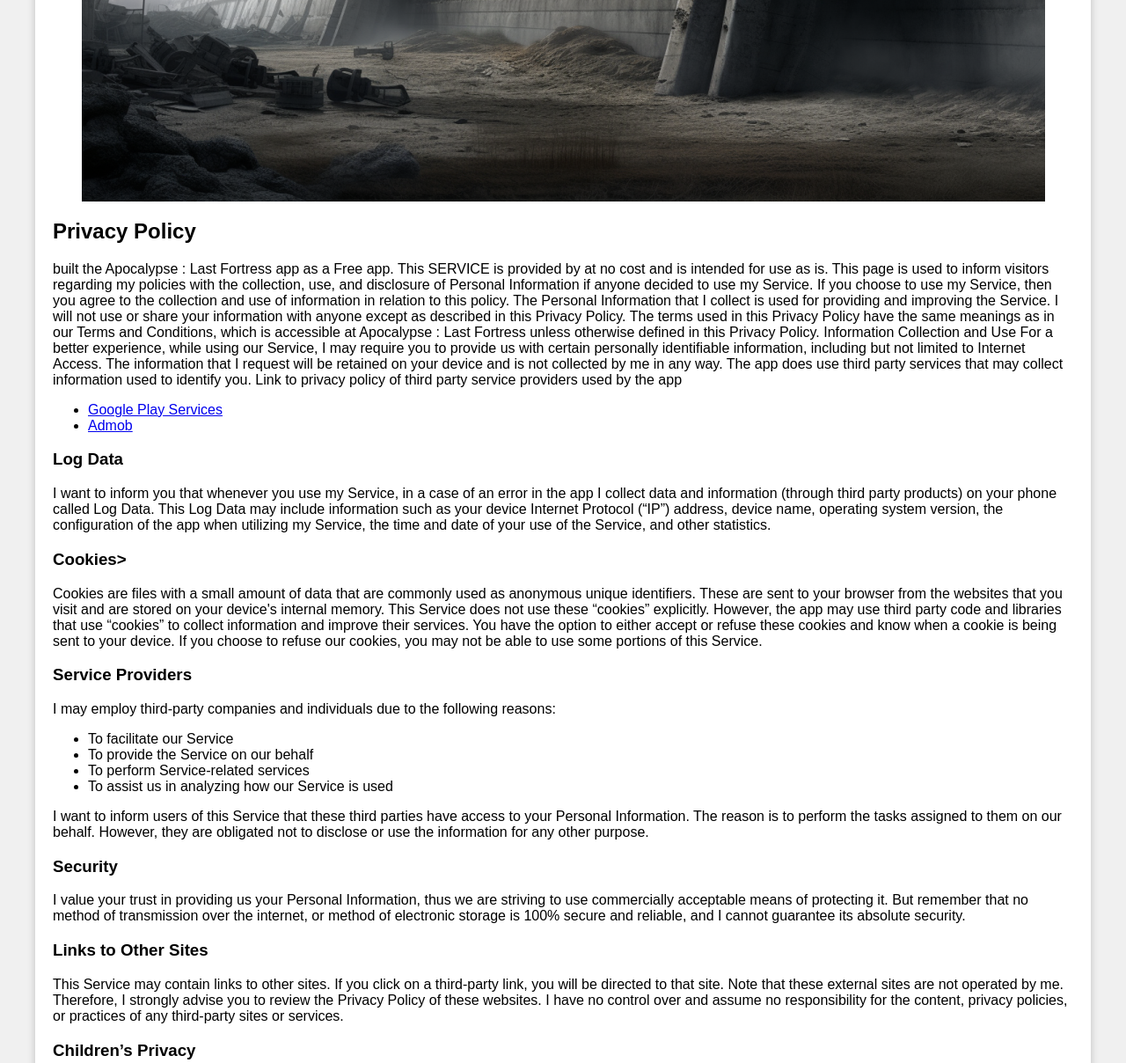
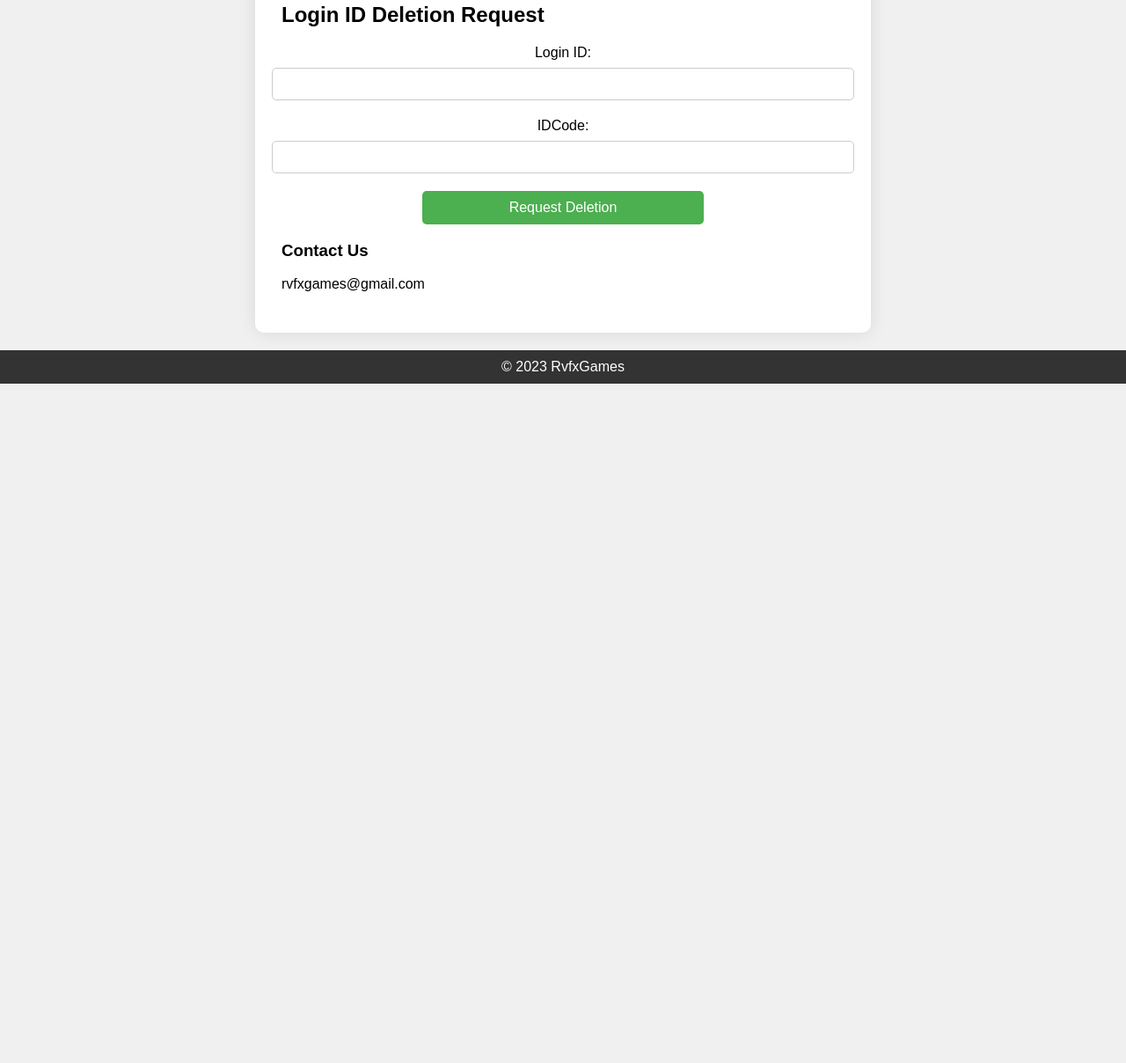
Before and after one commit to rvfxGames/rvfxGames, a plain HTML site: page privacyPolicy.html in a window 1280 px wide. Shown: the part 556-1764 px from the top of the page at 88% size. After the commit the page ends 992 px from the top, so only its background shows below. Drawn offline with Linux system fonts and the light colour scheme.

Commit message:
Update privacyPolicy.html

```diff
--- a/privacyPolicy.html
+++ b/privacyPolicy.html
@@ -3,7 +3,7 @@
 <head>
     <meta charset="UTF-8">
     <meta name="viewport" content="width=device-width, initial-scale=1.0">
-    <title>PrivacyPolicy</title>
+    <title>DataDeleteRequest</title>
     <style>
         body {
             font-family: Arial, sans-serif;
@@ -11,132 +11,94 @@
             padding: 0;
             background-color: #f0f0f0;
         }
-
         header {
             background-color: #333;
             color: #fff;
             text-align: center;
             padding: 20px;
         }
-
         .container {
-            max-width: 1200px;
+            max-width: 700px;
             margin: 0 auto;
             padding: 20px;
         }
-
         .page-content {
             background-color: #fff;
-            padding: 20px;
-            border-radius: 5px;
-            box-shadow: 0 0 10px rgba(0, 0, 0, 0.2);
+            padding: 30px;
+            border-radius: 10px;
+            box-shadow: 0 0 20px rgba(0, 0, 0, 0.1);
         }
-
         footer {
             background-color: #333;
             color: #fff;
             text-align: center;
             padding: 10px;
         }
-
-	.header-image {
-            max-width: 100%;
+        form {
+            display: flex;
+            flex-direction: column;
+            align-items: center;
+        }
+        label {
+            margin-bottom: 8px;
+        }
+        input[type="text"] {
+            width: 100%;
+            padding: 10px;
+            margin-bottom: 20px;
+            border: 1px solid #ccc;
+            border-radius: 5px;
+        }
+        input[type="submit"] {
+            width: 50%;
+            padding: 10px;
+            border: none;
+            border-radius: 5px;
+            background-color: #4CAF50;
+            color: white;
+            font-size: 16px;
+            cursor: pointer;
+            transition: background-color 0.3s;
+        }
+        input[type="submit"]:hover {
+            background-color: #45a049;
+        }
+        .header-image {
+            width: 100%;
             height: auto;
-            display: block;
-            margin: 0 auto;
+            border-radius: 10px;
         }
     </style>
+    <script>
+        function encodeAndSubmit() {
+            const loginID = document.getElementById('loginID').value;
+            const encodedLoginID = encodeURIComponent(loginID);
+            document.getElementById('loginID').value = encodedLoginID;
+
+            const subject = "ID Delete Request - ZombieDefence:Apocalypse";
+            document.querySelector('form').setAttribute('action', 'mailto:rvfxgames@gmail.com?subject=' + encodeURIComponent(subject));
+
+            return true;
+        }
+    </script>
 </head>
 <body>
     <header>
-        <h1>Apocalypse : Last Fortress</h1>
+        <h1>Zombie Defense: Apocalypse</h1>
     </header>
     <div class="container">
         <div class="page-content">
-
-			  <img src="Image/DefenceWall.png" class="header-image">
-
-            <h2>Privacy Policy</h2>
-
-			<p>
-			built the Apocalypse : Last Fortress app as a Free app. This SERVICE is provided by at no cost and is intended for use as is.
-			This page is used to inform visitors regarding my policies with the collection, use, and disclosure of Personal Information if anyone decided to use my Service.
-			If you choose to use my Service, then you agree to the collection and use of information in relation to this policy.
-			The Personal Information that I collect is used for providing and improving the Service.
-			I will not use or share your information with anyone except as described in this Privacy Policy.
-			The terms used in this Privacy Policy have the same meanings as in our Terms and Conditions, which is accessible at Apocalypse : Last Fortress unless otherwise defined in this Privacy Policy.
-			Information Collection and Use For a better experience, while using our Service, I may require you to provide us with certain personally identifiable information, including but not limited to Internet Access.
-			The information that I request will be retained on your device and is not collected by me in any way.
-			The app does use third party services that may collect information used to identify you.
-			Link to privacy policy of third party service providers used by the app
-			</p>
-			<ul>
-			  <li> <a href="https://policies.google.com/privacy">Google Play Services</a> </li>
-			  <li> <a href="https://support.google.com/admob/answer/6128543?hl=en">Admob</a> </li>
-			</ul>
-
-
-			<h3>Log Data</h3>
-			<p>
-			I want to inform you that whenever you use my Service, in a case of an error in the app I collect data and information (through third party products) on your phone called Log Data. This Log Data may include information such as your device Internet Protocol (“IP”) address, device name, operating system version, the configuration of the app when utilizing my Service, the time and date of your use of the Service, and other statistics.
-			</p>
-
-			<h3>Cookies></h3>
-			<p>
-			Cookies are files with a small amount of data that are commonly used as anonymous unique identifiers. These are sent to your browser from the websites that you visit and are stored on your device's internal memory.
-			This Service does not use these “cookies” explicitly. However, the app may use third party code and libraries that use “cookies” to collect information and improve their services. You have the option to either accept or refuse these cookies and know when a cookie is being sent to your device. If you choose to refuse our cookies, you may not be able to use some portions of this Service.
-			</p>
-
-
-
-
-			<h3>Service Providers</h3>
-			<p>
-			I may employ third-party companies and individuals due to the following reasons:
-			</p>
-
-			<ul>
-			  <li>To facilitate our Service</li>
-			  <li>To provide the Service on our behalf</li>
-			  <li>To perform Service-related services</li>
-			  <li>To assist us in analyzing how our Service is used</li>
-			</ul>
-
-
-
-			<p>
-				I want to inform users of this Service that these third parties have access to your Personal Information. The reason is to perform the tasks assigned to them on our behalf. However, they are obligated not to disclose or use the information for any other purpose.
-			</p>
-
-
-
-			<h3>Security</h3>
-			<p>
-				I value your trust in providing us your Personal Information, thus we are striving to use commercially acceptable means of protecting it. But remember that no method of transmission over the internet, or method of electronic storage is 100% secure and reliable, and I cannot guarantee its absolute security.
-			</p>
-
-
-			<h3>Links to Other Sites</h3>
-			<p>
-				This Service may contain links to other sites. If you click on a third-party link, you will be directed to that site. Note that these external sites are not operated by me. Therefore, I strongly advise you to review the Privacy Policy of these websites. I have no control over and assume no responsibility for the content, privacy policies, or practices of any third-party sites or services.
-			</p>
-
-			<h3>Children’s Privacy</h3>
-			<p>
-				These Services do not address anyone under the age of 13. I do not knowingly collect personally identifiable information from children under 13. In the case I discover that a child under 13 has provided me with personal information, I immediately delete this from our servers. If you are a parent or guardian and you are aware that your child has provided us with personal information, please contact me so that I will be able to do necessary actions.
-			</p>
-
-			<h3>Changes to This Privacy Policy</h3>
-			<p>
-				I may update our Privacy Policy from time to time. Thus, you are advised to review this page periodically for any changes.
-				I will notify you of any changes by posting the new Privacy Policy on this page. These changes are effective immediately after they are posted on this page.
-			</p>
-
-			<h3>Contact Us</h3>
-			<p>If you have any questions or suggestions about my Privacy Policy, do not hesitate to contact me at rvfxgames@gmail.com.
-			</p>
-
-		</p>
+            <img src="Image/DefenceWall.png" class="header-image">
+            <h2>Login ID Deletion Request</h2>
+            <form action="mailto:rvfxgames@gmail.com" method="post" enctype="text/plain" onsubmit="return encodeAndSubmit()">
+                <label for="loginID">Login ID:</label>
+                <input type="text" id="loginID" name="loginID" required>
+                <label for="IDCode">IDCode:</label>
+                <input type="text" id="IDCode" name="IDCode" required>
+                <input type="submit" value="Request Deletion">
+            </form>
+            <h3>Contact Us</h3>
+            <p>rvfxgames@gmail.com</p>
         </div>
     </div>
     <footer>
```
